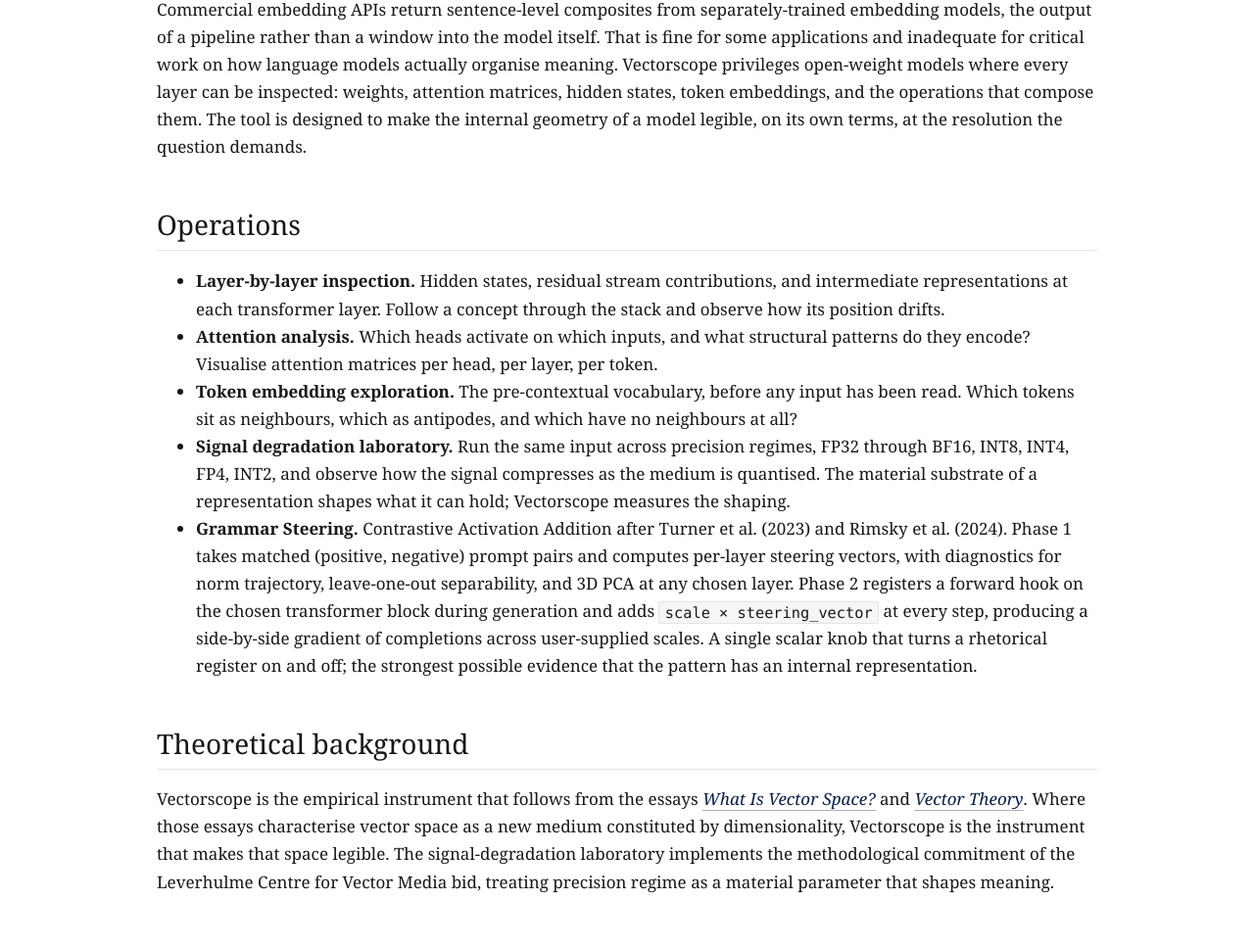
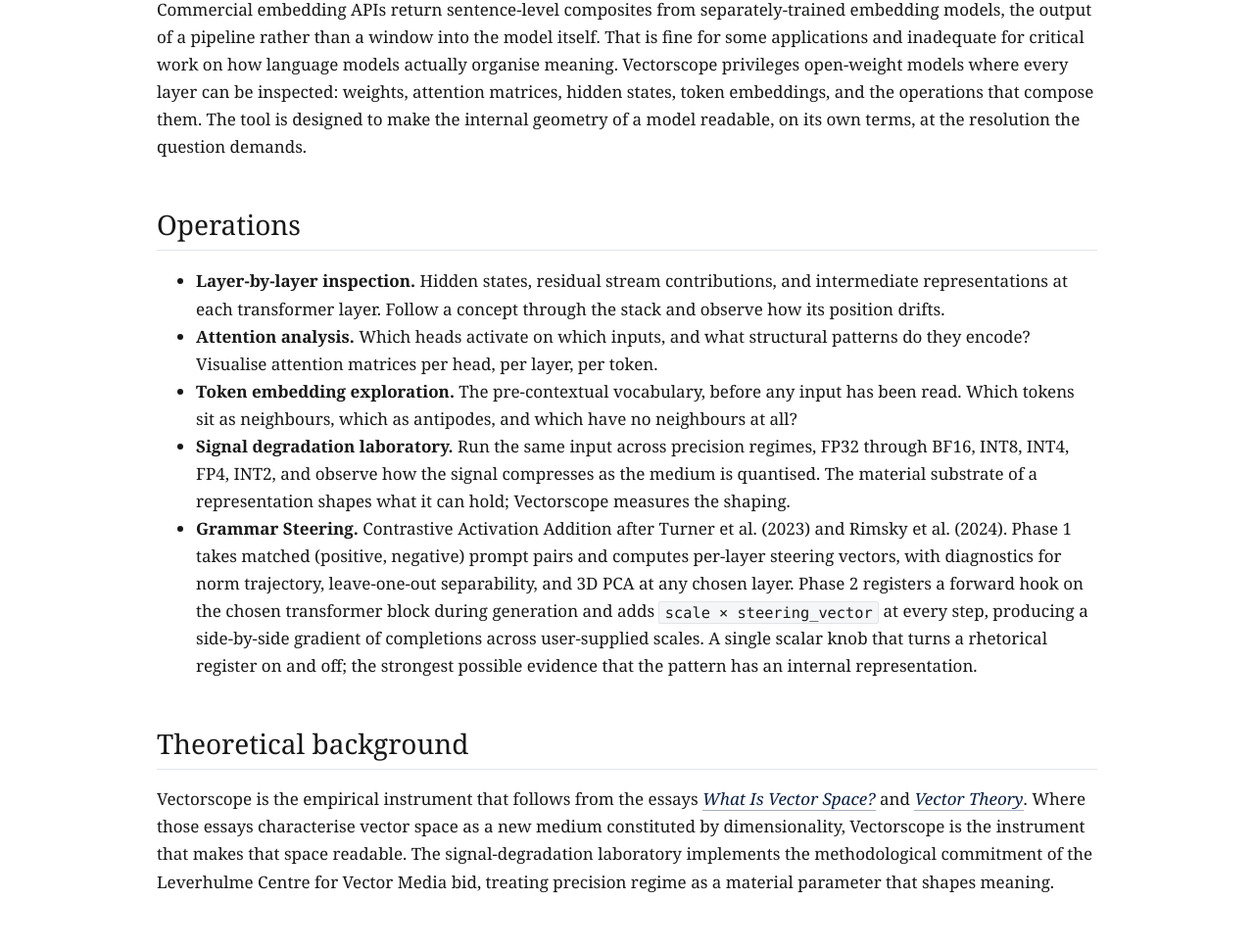
Before and after one commit to vector-lab-tools/vector-lab-tools.github.io, a Jekyll site: the page built from tools/vectorscope.md, in a window 1280 px wide. Shown: the part 484-1451 px from the top of the page at 98% size. Built offline with Jekyll 4.4.1, drawn with Linux system fonts in a browser that asks for light colours.

Commit message:
Replace "legible" with "readable"; drop "honest" filler
Co-Authored-By: Claude Opus 4.7 (1M context) <noreply@anthropic.com>

```diff
--- a/_config.yml
+++ b/_config.yml
@@ -2,7 +2,7 @@ title: Vector Lab
 tagline: Research instruments for critical vector theory
 description: >
   A suite of tools that make the geometry of large language models,
-  embedding spaces, and theoretical corpora legible as objects of
+  embedding spaces, and theoretical corpora readable as objects of
   empirical and critical analysis.
 url: https://vector-lab-tools.github.io
 repository: vector-lab-tools/vector-lab-tools.github.io
--- a/tools/vectorscope.md
+++ b/tools/vectorscope.md
@@ -20,7 +20,7 @@ Vectorscope opens a single open-weight language model for forensic inspection. I
 
 ## Why Vectorscope
 
-Commercial embedding APIs return sentence-level composites from separately-trained embedding models, the output of a pipeline rather than a window into the model itself. That is fine for some applications and inadequate for critical work on how language models actually organise meaning. Vectorscope privileges open-weight models where every layer can be inspected: weights, attention matrices, hidden states, token embeddings, and the operations that compose them. The tool is designed to make the internal geometry of a model legible, on its own terms, at the resolution the question demands.
+Commercial embedding APIs return sentence-level composites from separately-trained embedding models, the output of a pipeline rather than a window into the model itself. That is fine for some applications and inadequate for critical work on how language models actually organise meaning. Vectorscope privileges open-weight models where every layer can be inspected: weights, attention matrices, hidden states, token embeddings, and the operations that compose them. The tool is designed to make the internal geometry of a model readable, on its own terms, at the resolution the question demands.
 
 ## Operations
 
@@ -32,7 +32,7 @@ Commercial embedding APIs return sentence-level composites from separately-train
 
 ## Theoretical background
 
-Vectorscope is the empirical instrument that follows from the essays [*What Is Vector Space?*](https://stunlaw.blogspot.com/2026/03/what-is-vector-space.html) and [*Vector Theory*](https://stunlaw.blogspot.com/2026/02/vector-theory.html). Where those essays characterise vector space as a new medium constituted by dimensionality, Vectorscope is the instrument that makes that space legible. The signal-degradation laboratory implements the methodological commitment of the Leverhulme Centre for Vector Media bid, treating precision regime as a material parameter that shapes meaning.
+Vectorscope is the empirical instrument that follows from the essays [*What Is Vector Space?*](https://stunlaw.blogspot.com/2026/03/what-is-vector-space.html) and [*Vector Theory*](https://stunlaw.blogspot.com/2026/02/vector-theory.html). Where those essays characterise vector space as a new medium constituted by dimensionality, Vectorscope is the instrument that makes that space readable. The signal-degradation laboratory implements the methodological commitment of the Leverhulme Centre for Vector Media bid, treating precision regime as a material parameter that shapes meaning.
 
 ## Stack
 
```
Also changed, not shown: index.md (+1 -1 lines), tools.md (+1 -1 lines), tools/llmbench.md (+1 -1 lines).
